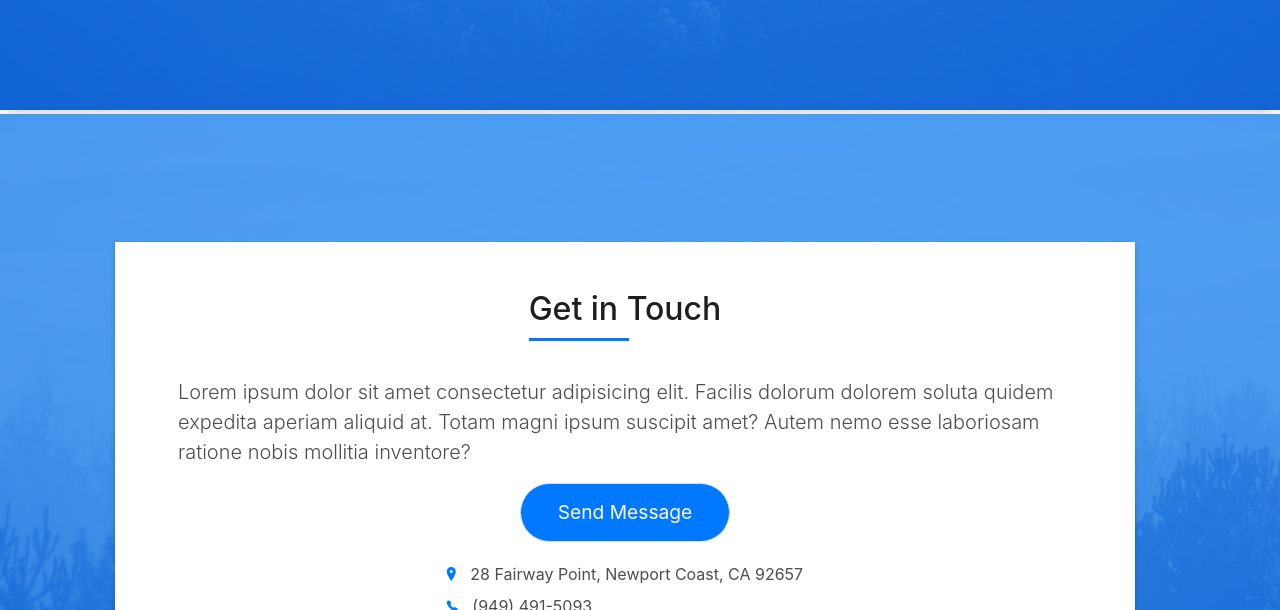
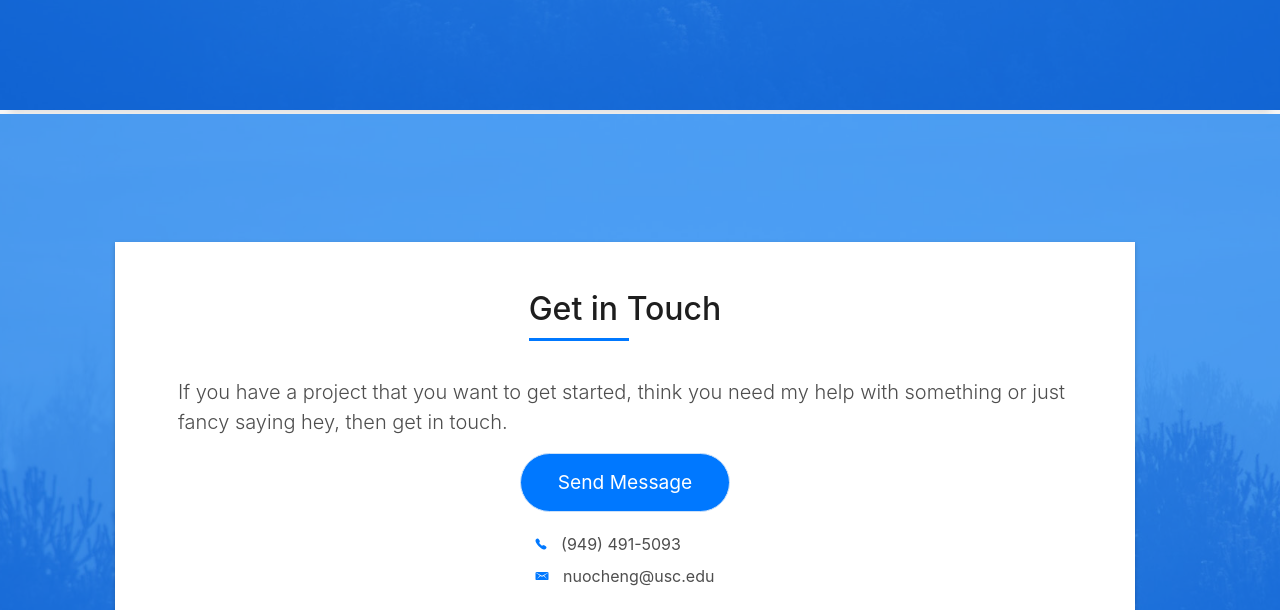
Before and after one commit to nuocheng229/MyPersonalPortfolio, a plain HTML site: page index.html in a window 1280 px wide. Shown: the part 4064-4674 px from the top of the page. Drawn offline with Linux system fonts and the light colour scheme; files whose address does not match are found by name.

Commit message:
Update index.html

```diff
--- a/index.html
+++ b/index.html
@@ -305,8 +305,8 @@
                             <span class="ico-circle"><i class="ion-ios-calendar-outline"></i></span>
                         </div>
                         <div class="counter-num">
-                            <p class="counter">4</p>
-                            <span class="counter-text">YEARS OF EXPERIENCE</span>
+                            <p class="counter">1</p>
+                            <span class="counter-text">YEAR OF EXPERIENCE</span>
                         </div>
                     </div>
                 </div>
@@ -441,10 +441,7 @@
                                     </div>
                                     <div class="more-info container">
                                         <p class="lead">
-                                            Lorem ipsum dolor sit amet consectetur adipisicing elit. Facilis dolorum dolorem soluta quidem
-                                            expedita aperiam aliquid at.
-                                            Totam magni ipsum suscipit amet? Autem nemo esse laboriosam ratione nobis
-                                            mollitia inventore?
+                                            If you have a project that you want to get started, think you need my help with something or just fancy saying hey, then get in touch.
                                         </p>
 
                                         <div class="d-flex justify-content-center mb-3">
@@ -453,8 +450,6 @@
 
                                         <div class="d-flex justify-content-center">
                                             <ul class="list-ico">
-                                                <li><span class="ion-ios-location"></span> 28 Fairway Point,
-                                                    Newport Coast, CA 92657</li>
                                                 <li><span class="ion-ios-telephone"></span> (949) 491-5093</li>
                                                 <li><span class="ion-email"></span> nuocheng@usc.edu</li>
                                             </ul>
```
